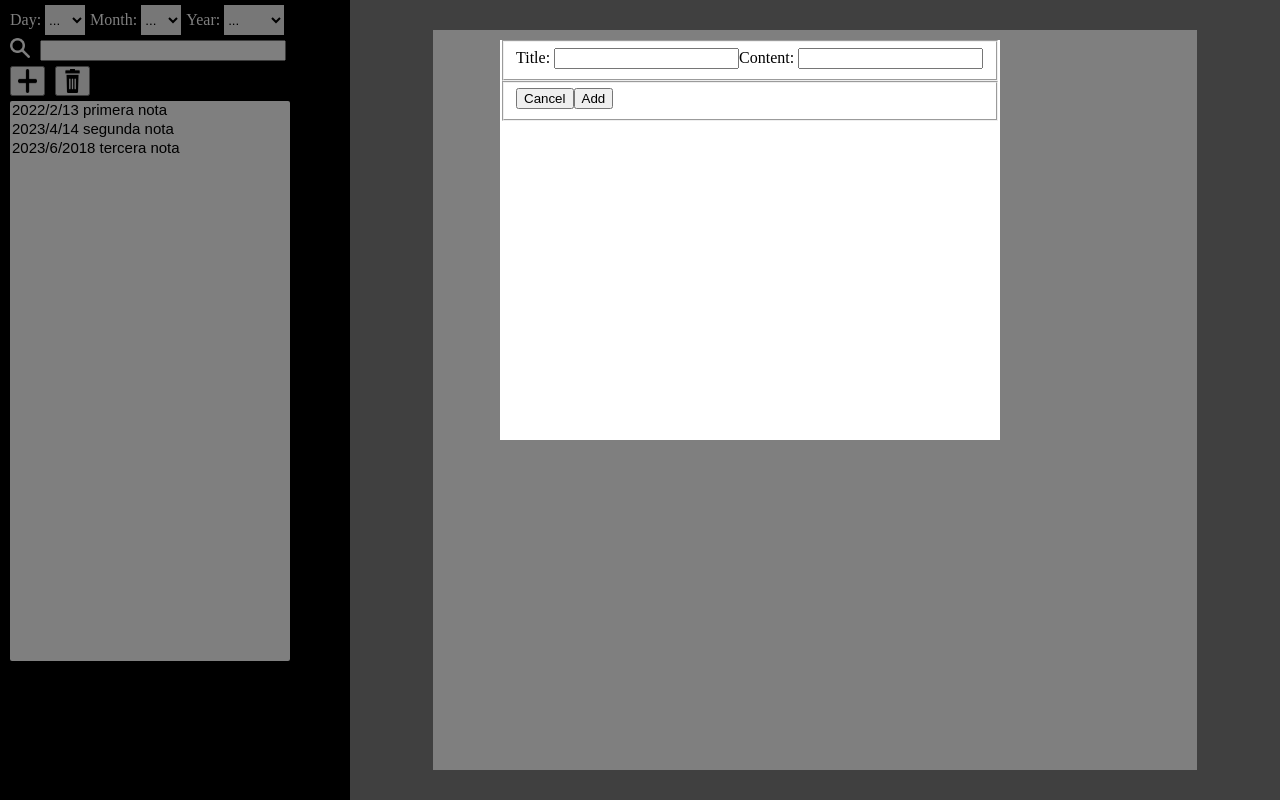
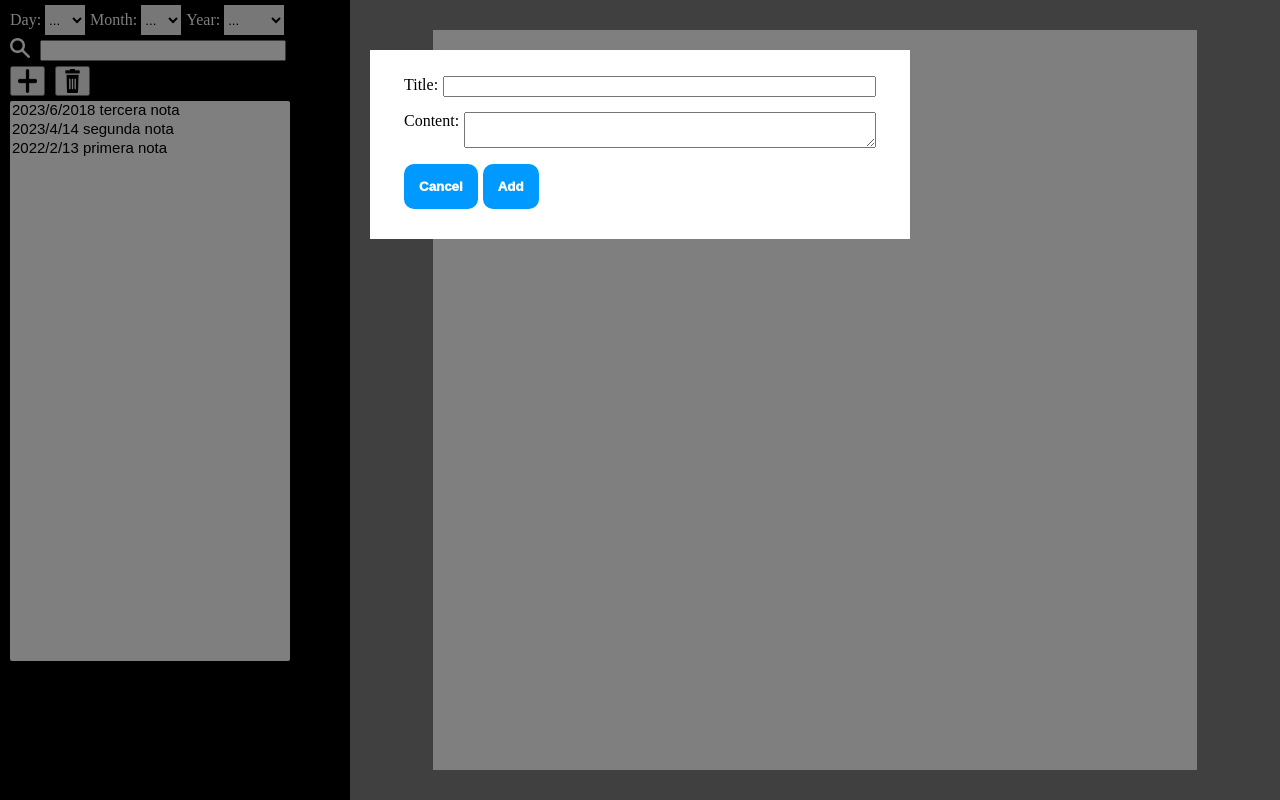
Before and after one commit to PabloGCH/angular-notepad, an Angular app: page / in a window 1280 px wide. Both pictures are taken after a click on the button 27 px from the left and 81 px from the top of the page. Built offline with nearby package versions, Linux system fonts and the light colour scheme.

Commit message:
El borrado de notas ahora funciona apropiadamente

```diff
--- a/src/app/components/add-note-dialog/add-note-dialog.component.css
+++ b/src/app/components/add-note-dialog/add-note-dialog.component.css
@@ -1,26 +1,31 @@
 .modal {
+    z-index: 100;
     position: fixed;
-    display: none;
     width: 100%;
     height: 100%;
+    display: none;
 }
 
 .modal-body {
-    z-index: 1000;
     position: fixed;
-    margin-left: 500px;
-    margin-top: 40px;
-    width: 500px;
-    height: 400px;
+    top: 50px;
+    padding: 20px;
+    min-width: 500px;
+    height: auto;
     background-color: white;
 }
 
 .modal-background {
-    z-index: 900;
     position: fixed;
     width: 100%;
     height: 100%;
     background-color: rgba(0, 0, 0, 0.5);
+}
+
+fieldset {
+    display: flex;
+    flex-direction: row;
+    border: none;
 }
 
 .hide-modal {
@@ -28,5 +33,24 @@
 }
 
 .show-modal {
-    display: block;
+    display: flex;
+    justify-content: center;
 }
+
+#title, #content {
+    margin-left: 5px;
+    width: 100%;
+}
+.button {
+    cursor: pointer;
+    border: none;
+    color: white;
+    font-weight: 1000;
+    margin-right: 5px;
+    padding: 15px;
+    border-radius: 10px;
+    background-color: rgb(0, 153, 255);
+}
+.button:hover{
+    background-color: rgb(37, 197, 255);
+}
--- a/src/app/components/add-note-dialog/add-note-dialog.component.html
+++ b/src/app/components/add-note-dialog/add-note-dialog.component.html
@@ -1,17 +1,19 @@
 <div class="modal" [class.show-modal] = "returnShow()" #modal>
+    <div (click)="close(title, content)" class ="modal-background"></div>
     <div class ="modal-body">
         <form>
             <fieldset>
                 <label for="title">Title: </label>
                 <input id="title" type="text" #title>
-                <label for="content">Content: </label>
-                <input id="content" type="text" #content>
             </fieldset>
             <fieldset>
-                <button (click)="close(title, content)">Cancel</button>
-                <button (click)="closeAdd(title, content)">Add</button>
+                <label for="content">Content: </label>
+                <textarea id="content" #content></textarea>
+            </fieldset>
+            <fieldset>
+                <button class="button" (click)="close(title, content)">Cancel</button>
+                <button class="button" (click)="closeAdd(title, content)">Add</button>
             </fieldset>
         </form>
     </div>
-    <div (click)="close(title, content)" class ="modal-background"></div>
 </div>
--- a/src/app/components/add-note-dialog/add-note-dialog.component.ts
+++ b/src/app/components/add-note-dialog/add-note-dialog.component.ts
@@ -17,15 +17,16 @@ export class AddNoteDialogComponent implements OnInit {
   open(){
     this.show = true;
   }
-  closeAdd(title :HTMLInputElement, content :HTMLInputElement){
+
+  closeAdd(title :HTMLInputElement, content :HTMLTextAreaElement){
     var noteDate = new Date;
-    var data :Note = {title: title.value, content: content.value, date: `${noteDate.getFullYear()}/${noteDate.getMonth()}/${noteDate.getDate()}-${noteDate.getHours()}:${noteDate.getMinutes()}:${noteDate.getSeconds()}`}
+    var data :Note = {title: title.value, content: content.value, date: `${noteDate.getFullYear()}/${noteDate.getMonth()}/${noteDate.getDate()}-${noteDate.getHours()}:${noteDate.getMinutes()}:${noteDate.getSeconds()}`, id: 0}
     title.value = "";
     content.value = "";
     this.show = false;
     this.newNoteData.emit(data);
   }
-  close(title :HTMLInputElement, content :HTMLInputElement) {
+  close(title :HTMLInputElement, content :HTMLTextAreaElement) {
     title.value = "";
     content.value = "";
     this.show = false;
--- a/src/app/components/notepad/notepad.component.ts
+++ b/src/app/components/notepad/notepad.component.ts
@@ -9,7 +9,7 @@ import { Note } from '../../interfaces/note';
 export class NotepadComponent implements OnInit {
   currentNote :Note;
   constructor() {
-    this.currentNote = {title: "", date: "", content: ""};
+    this.currentNote = {title: "", date: "", content: "", id: 0};
   }
 
 
--- a/src/app/components/rm-note-dialog/rm-note-dialog.component.css
+++ b/src/app/components/rm-note-dialog/rm-note-dialog.component.css
@@ -1,26 +1,34 @@
 .modal {
+    z-index: 100;
     position: fixed;
-    display: none;
     width: 100%;
     height: 100%;
+    display: none;
 }
 
 .modal-body {
-    z-index: 1000;
+    display: flex;
+    align-items: center;
+    justify-content: center;
     position: fixed;
-    margin-left: 500px;
-    margin-top: 40px;
-    width: 500px;
-    height: 400px;
+    top: 50px;
+    padding: 20px;
+    min-width: 300px;
+    height: auto;
     background-color: white;
 }
 
 .modal-background {
-    z-index: 900;
     position: fixed;
     width: 100%;
     height: 100%;
     background-color: rgba(0, 0, 0, 0.5);
+}
+
+fieldset {
+    display: flex;
+    flex-direction: row;
+    border: none;
 }
 
 .hide-modal {
@@ -28,5 +36,26 @@
 }
 
 .show-modal {
-    display: block;
+    display: flex;
+    justify-content: center;
 }
+
+.button {
+    cursor: pointer;
+    border: none;
+    color: white;
+    font-weight: 1000;
+    margin-right: 5px;
+    padding: 15px;
+    border-radius: 10px;
+    background-color: rgb(0, 153, 255);
+}
+.button:hover{
+    background-color: rgb(37, 197, 255);
+}
+.delete {
+    background-color: rgb(255, 29, 29);
+}
+.delete:hover {
+    background-color: rgb(253, 56, 56);
+}
--- a/src/app/components/rm-note-dialog/rm-note-dialog.component.html
+++ b/src/app/components/rm-note-dialog/rm-note-dialog.component.html
@@ -1,12 +1,12 @@
 <div class="modal" [class.show-modal] = "returnShow()" #modal>
+    <div (click)="close()" class ="modal-background"></div>
     <div class ="modal-body">
         <form>
             <p>Desea eliminar la nota ?</p>
             <fieldset>
-                <button (click)="close()">Cancel</button>
-                <button (click)="closeRm()">Delete</button>
+                <button class="button" (click)="close()">Cancel</button>
+                <button class="button delete" (click)="closeRm()">Delete</button>
             </fieldset>
         </form>
     </div>
-    <div (click)="close()" class ="modal-background"></div>
 </div>
--- a/src/app/components/sidebar/sidebar.component.html
+++ b/src/app/components/sidebar/sidebar.component.html
@@ -29,7 +29,7 @@
 
     <div id="note-box">
         <select multiple id="note-list">
-            <option *ngFor="let item of filteredNoteArray(); index as i" (click)="returnNote(numberOfNotes - 1 - i)">{{item.date}} {{item.title}}</option>
+            <option *ngFor="let item of filteredNoteArray(); index as i" (click)="returnNote(item)">{{item.date}} {{item.title}}</option>
         </select>
     </div>
 </div>
--- a/src/app/components/sidebar/sidebar.component.ts
+++ b/src/app/components/sidebar/sidebar.component.ts
@@ -21,8 +21,8 @@ export class SidebarComponent implements OnInit {
   year  :string = "...";
   notes: Note[] = [];
   searchBarValue :string = "";
-  numberOfNotes :number= 0;
-  selectedNote !:number;
+  numberOfNotes :number = 0;
+  selectedNote :number = -1;
 
 
   constructor() {
@@ -37,11 +37,11 @@ export class SidebarComponent implements OnInit {
     }
 
     //Datos para prueba
-    this.notes.push({title: 'primera nota',date: '2022/2/13', content: 'esta es la primera nota'});
+    this.notes.push({title: 'primera nota',date: '2022/2/13', content: 'esta es la primera nota', id: 0});
     this.numberOfNotes++;
-    this.notes.push({title: 'segunda nota',date: '2023/4/14', content: 'esta es la segunda nota'});
+    this.notes.push({title: 'segunda nota',date: '2023/4/14', content: 'esta es la segunda nota', id: 1});
     this.numberOfNotes++;
-    this.notes.push({title: 'tercera nota',date: '2023/6/2018', content: 'esta es la tercera nota'});
+    this.notes.push({title: 'tercera nota',date: '2023/6/2018', content: 'esta es la tercera nota', id: 2});
     this.numberOfNotes++;
 
 
@@ -65,7 +65,7 @@ export class SidebarComponent implements OnInit {
     var month = this.month;
     var year = this.year;
 
-    return array.slice().reverse().filter(function(item) {
+    return array.slice().filter(function(item) {
       return ((day=="..." || item.date.search(`/${day}`) != -1) && (month=="..." || item.date.search(`/${month}/`) != -1) && (year=="..." || item.date.search(`${year}/`) != -1));
     })
   }
@@ -86,21 +86,35 @@ export class SidebarComponent implements OnInit {
   }
 
   rmNote() {
-    this.notes.splice(this.selectedNote, 1);
-    this.numberOfNotes--;
+    if (this.selectedNote != -1){
+      this.notes.splice(this.selectedNote, 1);
+      this.numberOfNotes--;
+      this.selectedNote = -1;
+      this.reWriteNoteId();
+    }
+  }
+
+  reWriteNoteId() {
+    var i = 0;
+    this.notes.forEach(element => {
+      element.id = i;
+      i++;
+    });
   }
 
   //PRE: Recibe una nota
   //POS: Agrega la nota al array
   addNote(data :Note){
     var newNote = data;
+    newNote.id = this.numberOfNotes
     this.notes.push(newNote);
     this.numberOfNotes++;
   }
 
-  returnNote(num : number) :void{
-    this.selectedNote = num;
-    this.currentNote.emit(this.notes[num]);
+  returnNote(note :Note) :void{
+    console.log(note);
+    this.selectedNote = note.id;
+    this.currentNote.emit(note);
   }
 
 
--- a/src/app/components/text-renderer/text-renderer.component.ts
+++ b/src/app/components/text-renderer/text-renderer.component.ts
@@ -7,7 +7,7 @@ import {Note} from '../../interfaces/note'
   styleUrls: ['./text-renderer.component.css']
 })
 export class TextRendererComponent implements OnInit {
-  @Input() noteToRender:Note = {title: "", date: "", content: ""};
+  @Input() noteToRender:Note = {title: "", date: "", content: "", id: 0};
   constructor() {}
 
   ngOnInit(): void {
--- a/src/app/interfaces/note.ts
+++ b/src/app/interfaces/note.ts
@@ -2,4 +2,5 @@ export interface Note{
     title: string;
     date: string;
     content: string;
+    id: number;
 }
```
Also changed, not shown: src/app/components/sidebar/sidebar.component.css (line endings or trailing spaces).
